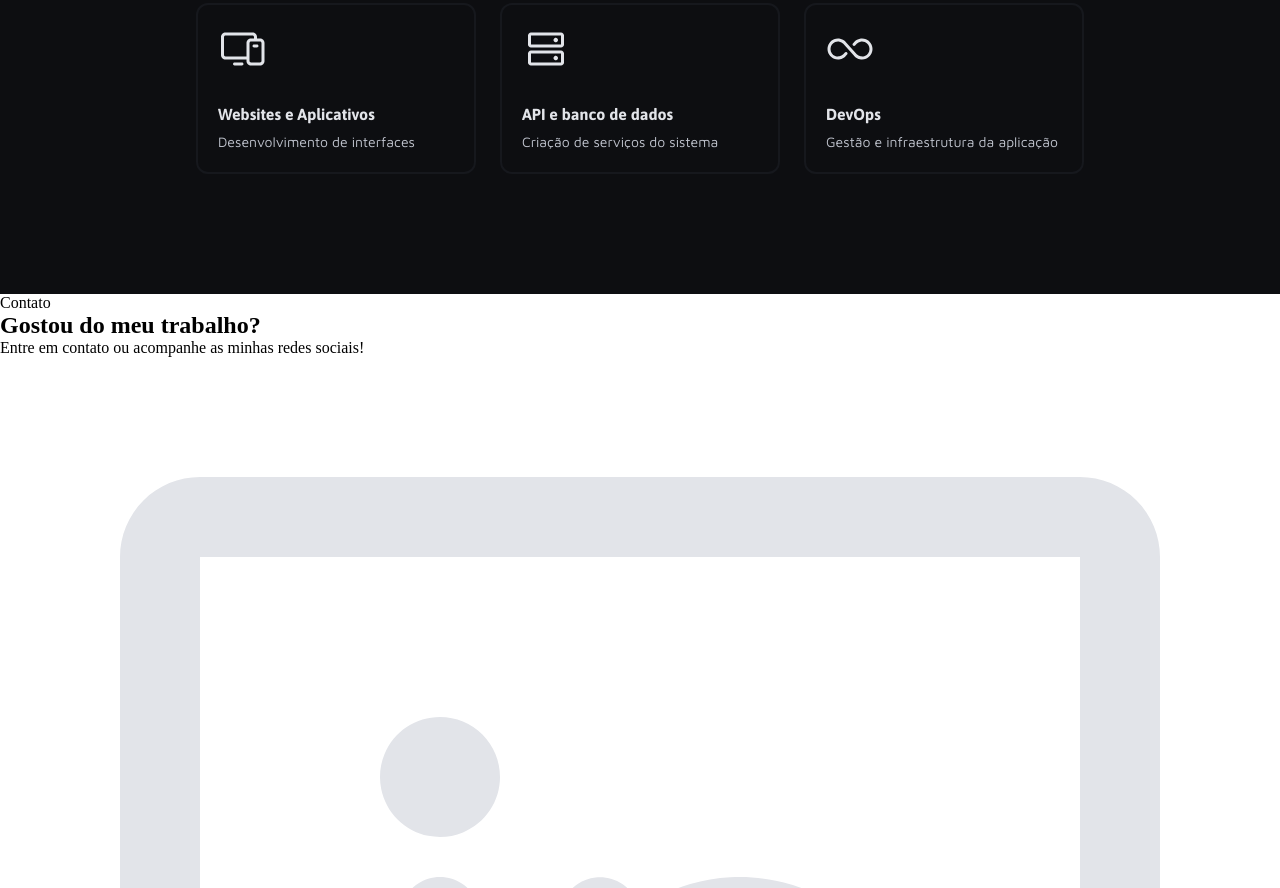
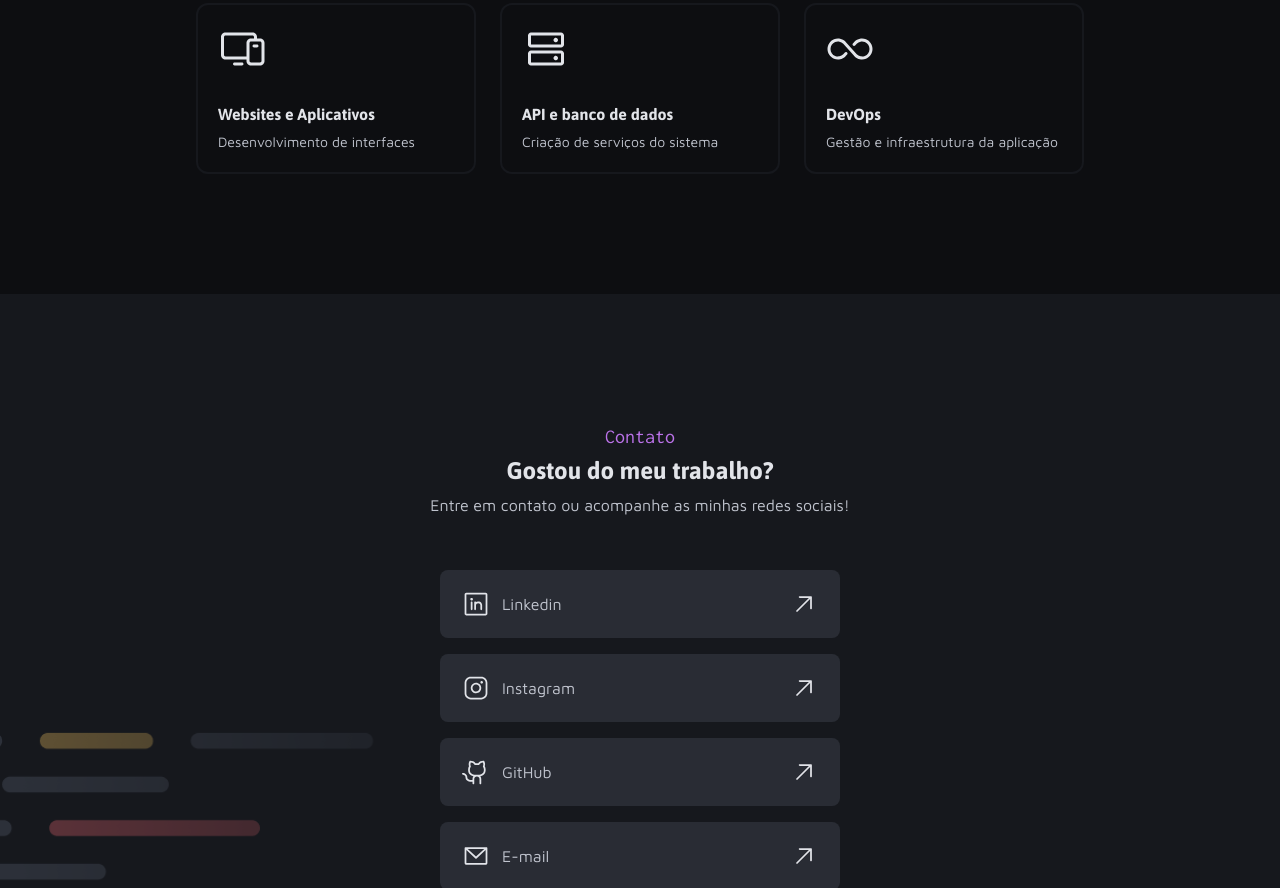
Before and after one commit to wellingtonbarbosadev/projeto-portfolio-dev, a plain HTML site: page index.html in a window 1280 px wide. Shown: the part 1912-2800 px from the top of the page. Drawn offline with Linux system fonts and the light colour scheme.

Commit message:
project done

```diff
--- a/index.html
+++ b/index.html
@@ -132,9 +132,9 @@
 
   <footer>
     <div class="header">
-      <span>Contato</span>
-      <h2>Gostou do meu trabalho?</h2>
-      <p>Entre em contato ou acompanhe as minhas redes sociais!</p>
+      <span class="subtitle sub-title">Contato</span>
+      <h2 class="title-md txt-gray100">Gostou do meu trabalho?</h2>
+      <p class="text-md txt-gray200">Entre em contato ou acompanhe as minhas redes sociais!</p>
     </div>
 
     <div class="links">
--- a/styles/footer.css
+++ b/styles/footer.css
@@ -0,0 +1,65 @@
+footer {
+  min-height: 800px;
+  height: 100vh;
+  display: flex;
+  flex-direction: column;
+  align-items: center;
+  justify-content: space-around;
+  text-align: center;
+  padding-block: 128px 200px;
+  background-image: url(../assets/img/Background_Contacts.png);
+
+  .header {
+    display: flex;
+    flex-direction: column;
+    gap: 8px;
+    margin-bottom: 48px;
+
+    span {
+      color: var(--purple);
+    }
+  }
+
+  .links {
+    display: flex;
+    flex-direction: column;
+    align-items: center;
+    gap: 16px;
+
+    a {
+      height: 68px;
+      width: 400px;
+      background-color: var(--gray-400);
+      display: flex;
+      justify-content: space-between;
+      align-items: center;
+      padding: 20px;
+      border-radius: 8px;
+      border: 2px solid transparent;
+      transition: .5s;
+
+      &:hover {
+        border: 2px solid var(--blue);
+      }
+
+      div {
+        display: flex;
+        gap: 12px;
+      }
+
+    }
+    img {
+      height: 28px;
+      width: 28px;
+      aspect-ratio: 1/1;
+    }
+
+    span {
+      font: var(--text-md);
+      color: var(--gray-200);
+      display: flex;
+      align-items: center;
+    }
+
+  }
+}
--- a/styles/header.css
+++ b/styles/header.css
@@ -1,10 +1,12 @@
 header {
+  min-height: 800px;
   height: 100vh;
   padding-top: 100px;
   background-image: url(../assets/img/Background_Intro.png);
   background-repeat: no-repeat;
   background-size: cover;
   object-fit: cover;
+  position: relative;
 
   figure {
     display: flex;
@@ -60,11 +62,15 @@ header {
     }
   }
   .arrow-down {
+    position: absolute;
     display: flex;
     justify-content: center;
+    left: calc(50% - (32px / 2));
+    bottom: 10%;
 
     img {
       width: 32px;
+      height: 32px;
       aspect-ratio: 1/1;
     }
   }
```
